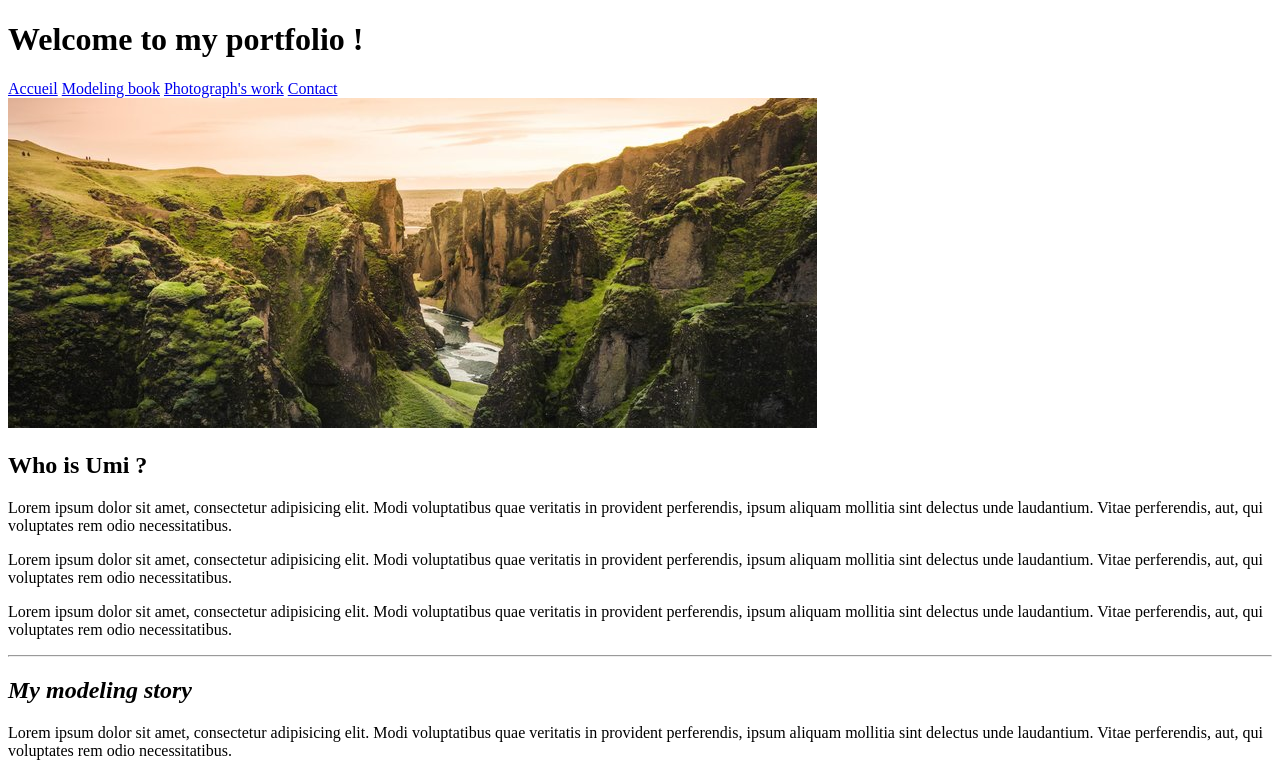
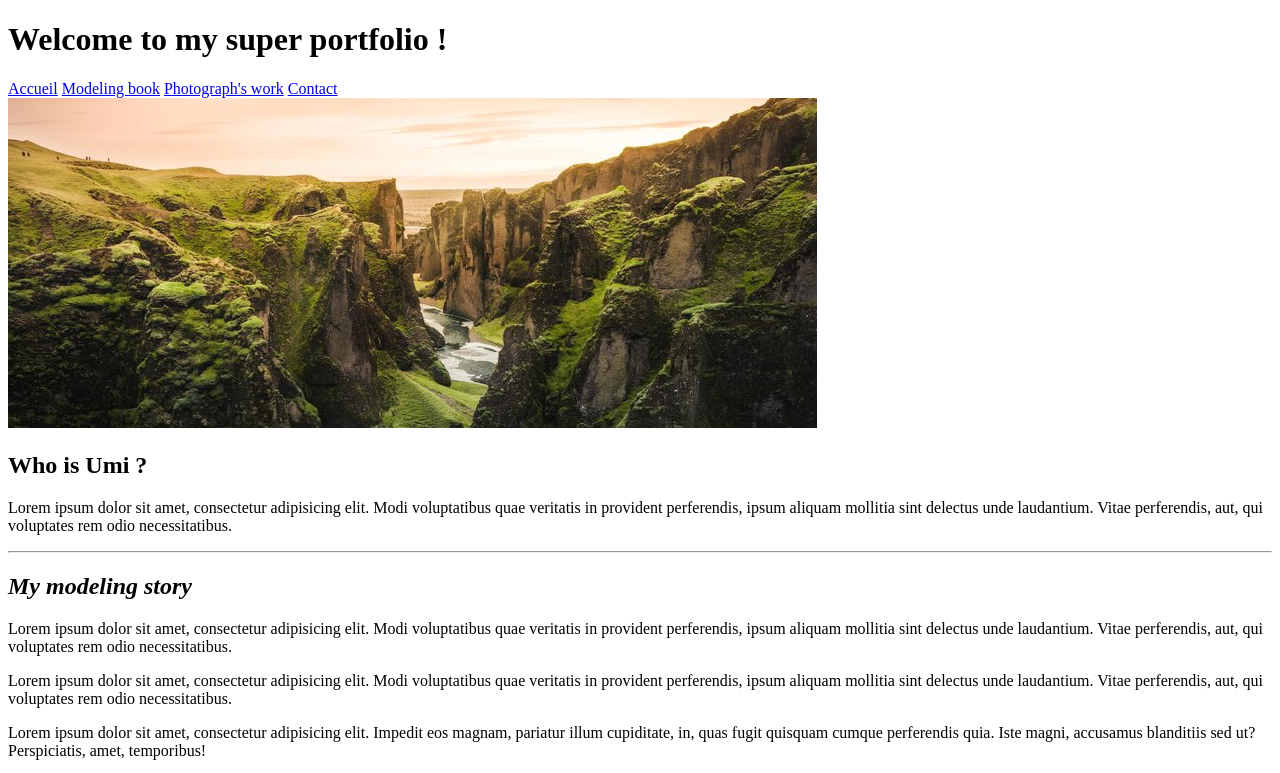
Before and after one commit to SpookyUmi/grafikart_html, a plain HTML site: page index.html in a window 1280 px wide. Shown: the top 773 px of the page. Drawn offline with Linux system fonts and the light colour scheme.

Commit message:
modified h1 and paragraph

```diff
--- a/index.html
+++ b/index.html
@@ -7,7 +7,7 @@
 </head>
 <body>
   <header>
-    <h1>Welcome to my portfolio !</h1>
+    <h1>Welcome to my super portfolio !</h1>
     <nav>
       <a href="index.html" title="accueil">Accueil</a>
       <a href="model.html">Modeling book</a>
@@ -20,8 +20,6 @@
   </header>
   <article>
     <h2>Who is Umi ?</h2>
-    <p>Lorem ipsum dolor sit amet, consectetur adipisicing elit. Modi voluptatibus quae veritatis in provident perferendis, ipsum aliquam mollitia sint delectus unde laudantium. Vitae perferendis, aut, qui voluptates rem odio necessitatibus.</p>
-    <p>Lorem ipsum dolor sit amet, consectetur adipisicing elit. Modi voluptatibus quae veritatis in provident perferendis, ipsum aliquam mollitia sint delectus unde laudantium. Vitae perferendis, aut, qui voluptates rem odio necessitatibus.</p>
     <p>Lorem ipsum dolor sit amet, consectetur adipisicing elit. Modi voluptatibus quae veritatis in provident perferendis, ipsum aliquam mollitia sint delectus unde laudantium. Vitae perferendis, aut, qui voluptates rem odio necessitatibus.</p>
     <hr>
     <h2><em>My modeling story</em></h2>
```
